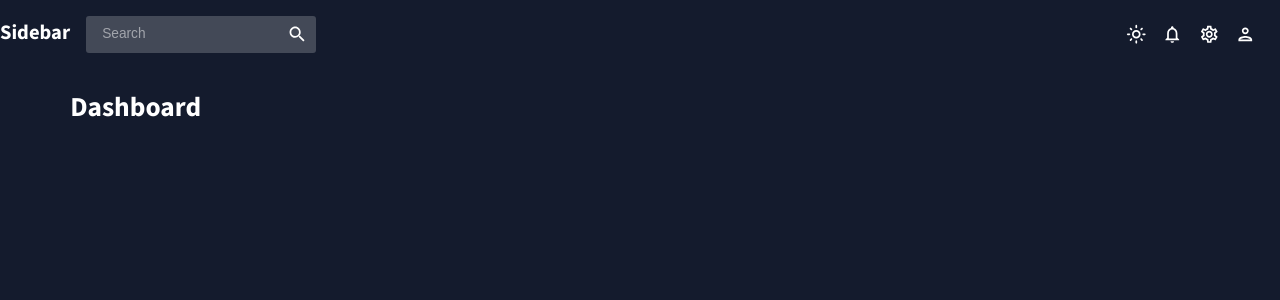
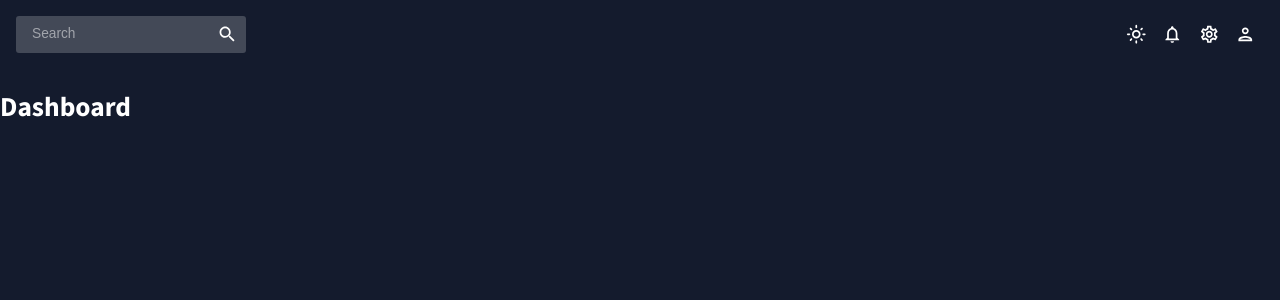
Before and after one commit to briancharlow/dashboard, a React (Create React App) app: page / in a window 1280 px wide. Shown: the top 300 px of the page. Built offline with nearby package versions, Linux system fonts and the light colour scheme.

Commit message:
customize styles for the pro sidebar

```diff
--- a/src/scenes/global/Sidebar.jsx
+++ b/src/scenes/global/Sidebar.jsx
@@ -1,8 +1,47 @@
+import { useState } from "react";
+import { ProSidebar, Menu, MenuItem } from "react-pro-sidebar";
+import "react-pro-sidebar/dist/css/styles.css";
+import { Box, IconButton, Typography, useTheme } from "@mui/material";
+import { Link } from "react-router-dom";
+import { tokens } from "../../theme";
+import HomeOutlinedIcon from "@mui/icons-material/HomeOutlined";
+import PeopleOutlinedIcon from "@mui/icons-material/PeopleOutlined";
+import ReceiptOutlinedIcon from "@mui/icons-material/ReceiptOutlined";
+import ContactsOutlinedIcon from "@mui/icons-material/ContactsOutlined";
+import PersonOutlinedIcon from "@mui/icons-material/PersonOutlined";
+import CalenderTodayOutlinedIcon from "@mui/icons-material/CalenderTodayOutlined";
+import HelpOutlinedIcon from "@mui/icons-material/HelpOutlined";
+import BarChartOutlinedIcon from "@mui/icons-material/BarChartOutlined";
+import PieChartOutlineOutlinedIcon from "@mui/icons-material/PieChartOutlineOutlined";
+import TimelineOutlinedIcon from "@mui/icons-material/TimelineOutlined";
+import MenuOutlinedIcon from "@mui/icons-material/MenuOutlined";
+import MapOutlinedIcon from "@mui/icons-material/MapOutlined";
+
 const Sidebar = () => {
+  const theme = useTheme();
+  const colors = tokens(theme.palette.mode);
+  const [isCollapsed, setIsCollapsed] = useState(false);
+  const [selected, setSelected] = useState("Dashboard	");
   return (
-    <div className="sidebar">
-      <h2>Sidebar</h2>
-    </div>
+    <Box
+      sx={{
+        "& .pro-sidebar-inner": {
+          background: `${colors.primary[400]} !important`,
+        },
+        "& .pro-icon-wrapper": {
+          backgroundColor: "transparent !important",
+        },
+        "&  .pro-inner-item": {
+          padding: "5px 35px  5px 20px  !important",
+        },
+        "& .pro-inner-item:hover": {
+          color: "#86dfb  !important",
+        },
+        "&  .pro-menu-item.active": {
+          color: "#6870fa !important",
+        },
+      }}
+    ></Box>
   );
 };
 
```
